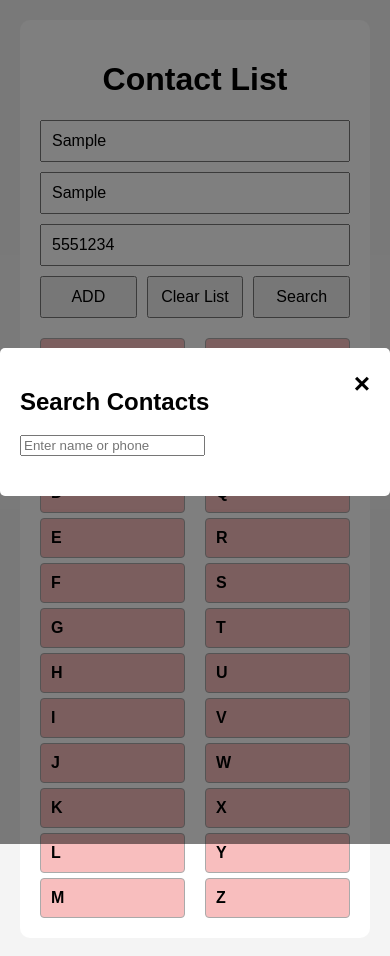
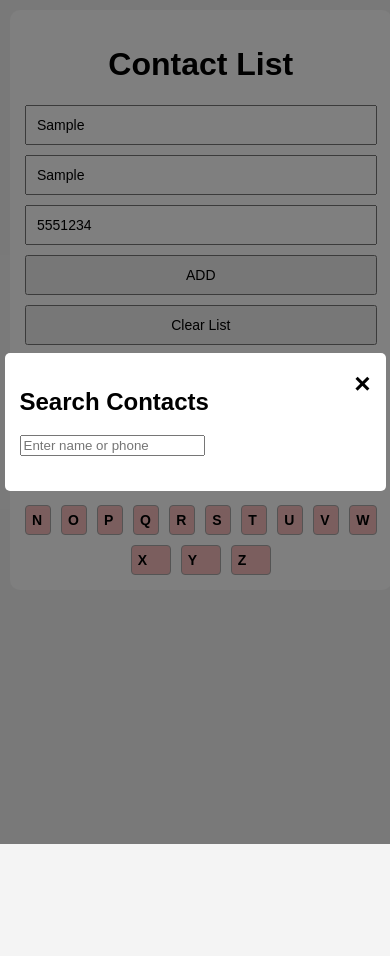
Before and after one commit to VanHadsoN/Contact-List, a website built with webpack: page src/index.html in a window 390 px wide. Both pictures are taken after typing "Sample", "Sample", "5551234" into the empty fields and a click on the button "Search". After the commit the page ends 844 px from the top, so only its background shows below. Built offline with nearby package versions, Linux system fonts and the light colour scheme.

Commit message:
changed src/styles.css (added media requests for adaptability)

```diff
--- a/src/styles.css
+++ b/src/styles.css
@@ -154,3 +154,72 @@ h1 {
     font-size: 12px;
     margin-top: 5px;
 }
+
+/* Медиа-запросы для адаптивности */
+@media screen and (max-width: 768px) {
+    .container {
+        width: 95%;
+        padding: 15px;
+    }
+
+    .form-buttons {
+        flex-direction: column;
+        gap: 10px;
+    }
+
+    .alphabet-list {
+        flex-direction: column;
+        align-items: center;
+    }
+
+    .column {
+        flex-direction: row;
+        flex-wrap: wrap;
+        justify-content: center;
+        gap: 10px;
+        width: 100%;
+    }
+
+    .letter-block {
+        flex: 1;
+        max-width: 50px;
+        padding: 8px;
+    }
+
+    .modal-content {
+        width: 90%;
+        max-width: 500px;
+        margin: 10% auto;
+    }
+
+    .list li {
+        flex-direction: column;
+        align-items: flex-start;
+    }
+
+    .list li button {
+        margin-top: 10px;
+        align-self: flex-start;
+    }
+}
+
+@media screen and (max-width: 480px) {
+    body {
+        padding: 10px;
+    }
+
+    .form input,
+    .form-buttons button {
+        font-size: 14px;
+    }
+
+    .letter-block {
+        font-size: 14px;
+        padding: 6px;
+        max-width: 40px;
+    }
+
+    .modal-content {
+        padding: 15px;
+    }
+}
```
